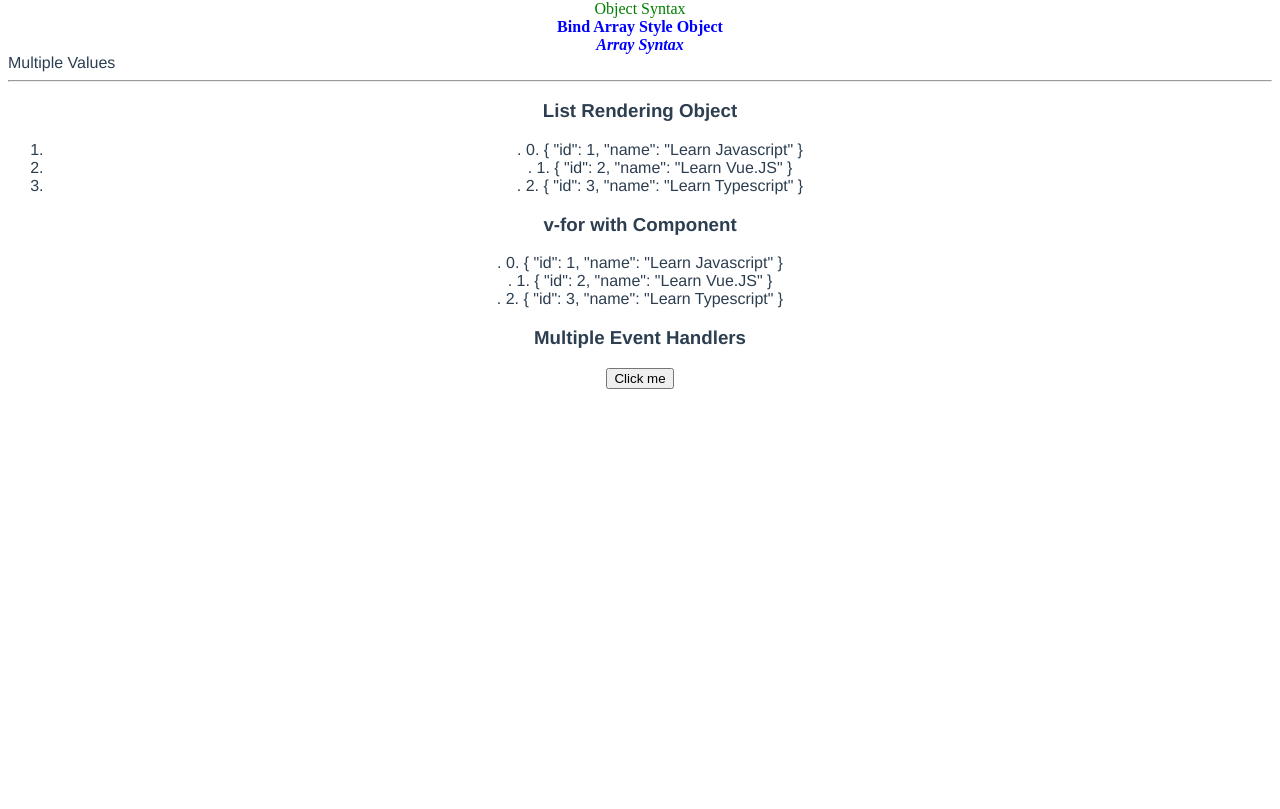
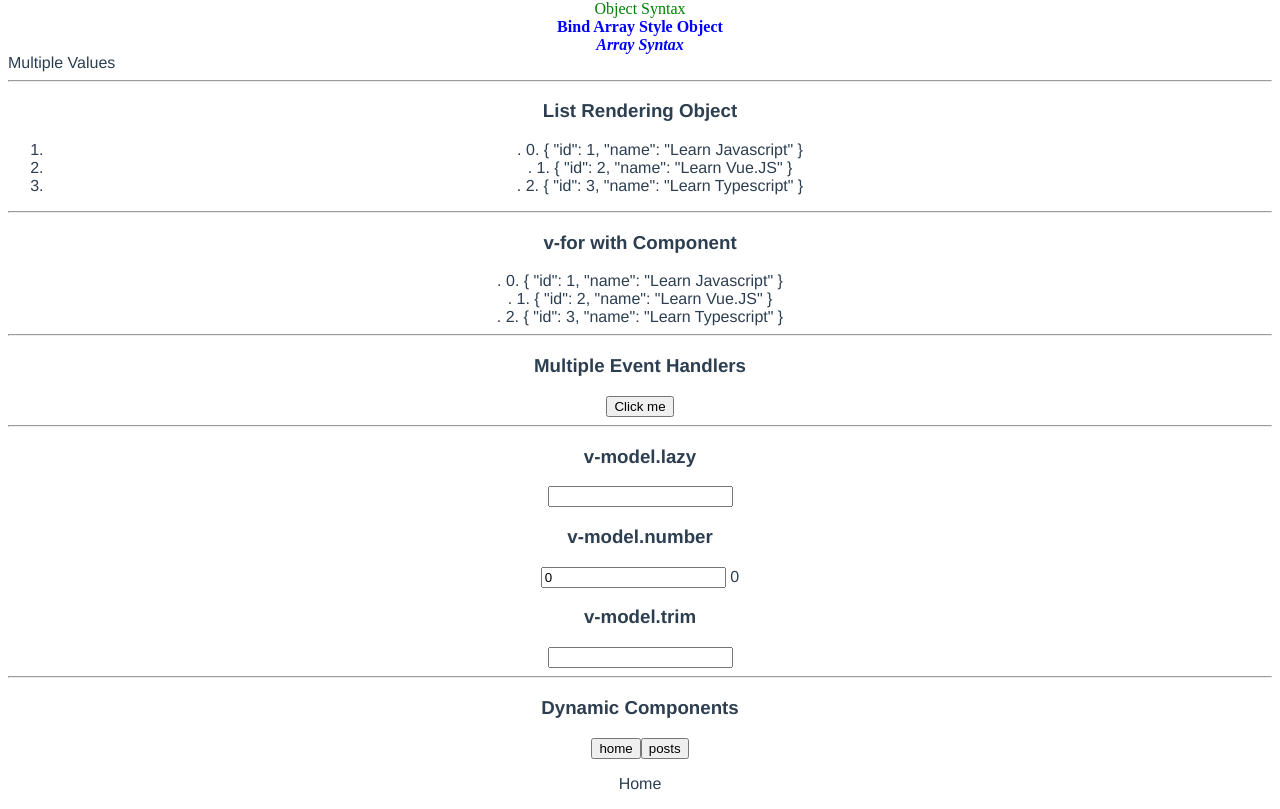
Before and after one commit to nor1c/vue-play, a Vue app in the folder hello-world/: page /misc in a window 1280 px wide. Shown: the part 2251-3060 px from the top of the page. Before the commit the page ends 2648 px from the top, so only its background shows below. Built offline with nearby package versions, Linux system fonts and the light colour scheme.

Commit message:
dynamic component

```diff
--- /dev/null
+++ b/hello-world/src/components/Tabhome.vue
@@ -0,0 +1,3 @@
+<template>
+    <p>Home</p>
+</template>
--- /dev/null
+++ b/hello-world/src/components/Tabposts.vue
@@ -0,0 +1,3 @@
+<template>
+    <p>Posts</p>
+</template>
--- a/hello-world/src/views/Misc.vue
+++ b/hello-world/src/views/Misc.vue
@@ -181,14 +181,42 @@
                 </li>
             </ol>
         </div>
+
+        <hr>
         <div>
             <h3>v-for with Component</h3>
             <VForComponent v-for="(todo, index) in todos" :key="index" :index="index" :item="todo"></VForComponent>
         </div>
 
+        <hr>
         <div>
             <h3>Multiple Event Handlers</h3>
             <button @click="one('one'), two('two')">Click me</button>
+        </div>
+
+        <hr>
+        <div>
+            <h3>v-model.lazy</h3>
+            <input type="text" v-model.lazy="msg">
+            {{ msg }}
+
+            <h3>v-model.number</h3>
+            <input type="number" v-model.number="age">
+            {{ age }}
+
+            <h3>v-model.trim</h3>
+            <input v-model.trim="msg">
+        </div>
+
+        <hr>
+        <div>
+            <h3>Dynamic Components</h3>
+            <div>
+                <button v-for="(tab, index) in tabs" :key="index" @click="currentTab = tab">
+                    {{ tab }}
+                </button>
+                <component :is="currentTabComponent"></component>
+            </div>
         </div>
     </div>
 </template>
@@ -201,6 +229,8 @@ import BaseLayout from '../layouts/BaseLayout.vue'
 import TodoList from '../components/TodoList.vue'
 import DynamicArgument from '../components/DynamicArgument.vue'
 import VForComponent from '../components/VForComponent.vue'
+import Tabhome from '../components/Tabhome.vue'
+import Tabposts from '../components/Tabposts.vue'
 
 export default {
     components: {
@@ -210,7 +240,8 @@ export default {
         BaseLayout,
         TodoList,
         DynamicArgument,
-        VForComponent
+        VForComponent,
+        Tabhome, Tabposts,
     },
     data: () => ({
         helloWorld: 'Hello World!',
@@ -218,6 +249,8 @@ export default {
         showHello: true,
         addButton: 'Add Todo',
         thisWillBeChanged: 'This will be changed once you clicked this button below',
+        msg: '',
+        age: 0,
         todos: [
             { id: 1, name: 'Learn Javascript' },
             { id: 2, name: 'Learn Vue.JS' },
@@ -241,7 +274,9 @@ export default {
         },
         textItalic: {
             fontStyle: 'italic',
-        }
+        },
+        currentTab: 'home',
+        tabs: ['home', 'posts']
     }),
     computed: {
         classObject() {
@@ -249,6 +284,9 @@ export default {
                 textBold: this.isTextBold,
                 'text-danger': this.hasError
             }
+        },
+        currentTabComponent() {
+            return 'Tab' + this.currentTab
         }
     },
     methods: {
```
